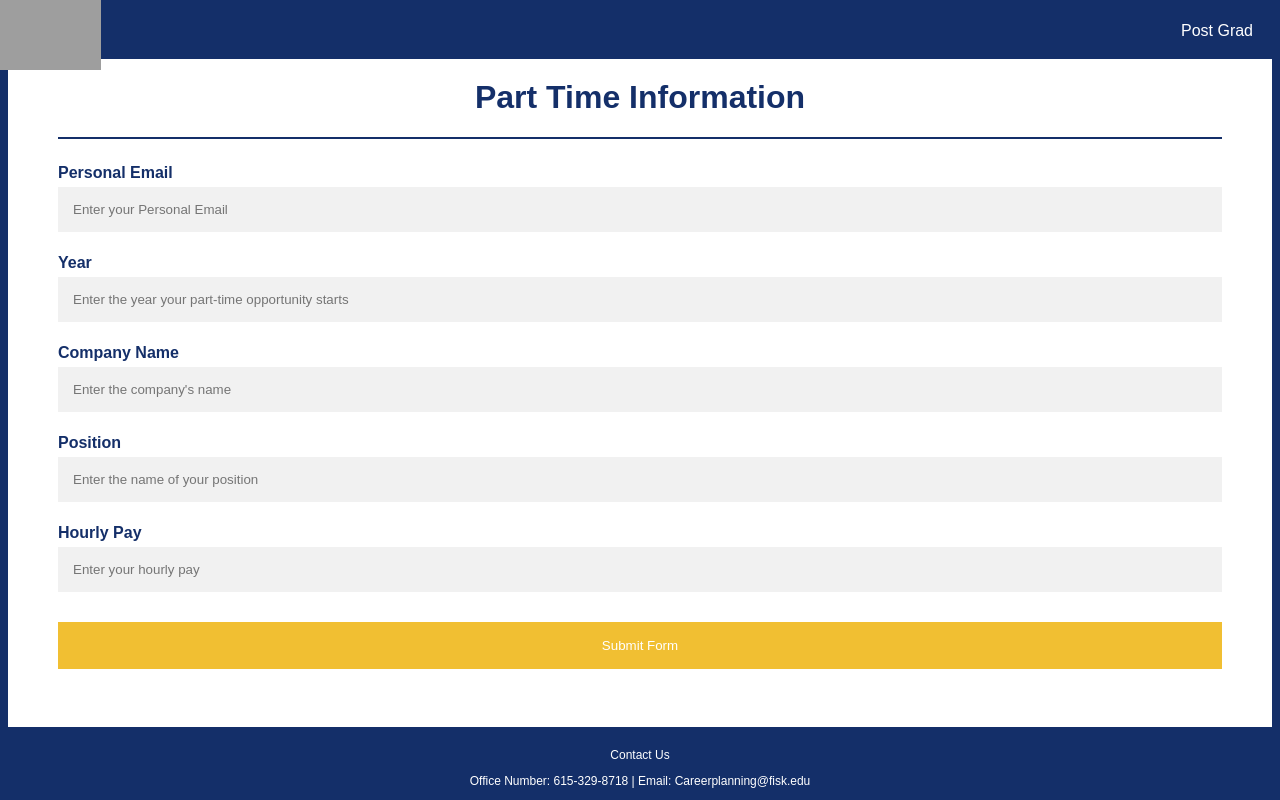
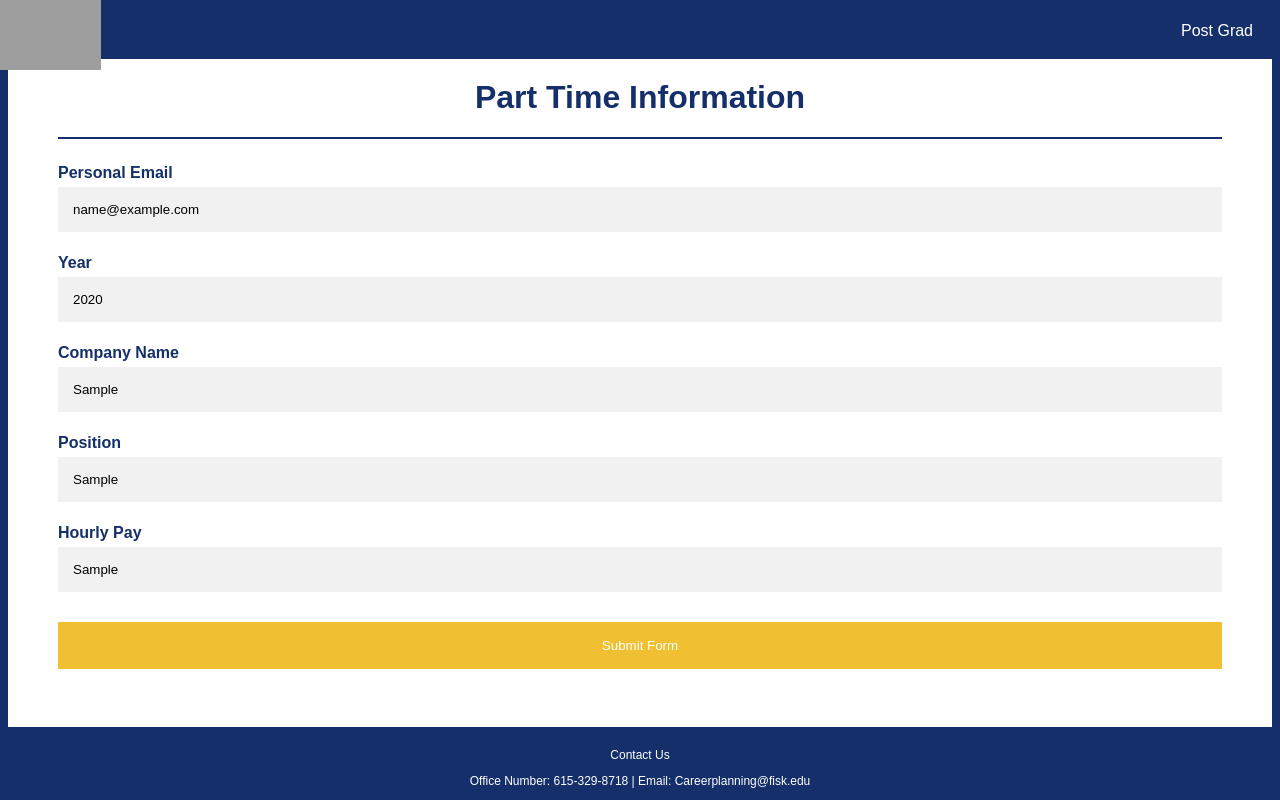
Before and after one commit to kennyadekoya/Datahub, a Flask app: template templates/parttimeForm.html in a window 1280 px wide. Run offline with Flask 2, Linux system fonts and the light colour scheme; the template is opened without the code that fills it: most values are stand-ins (such as "Sample title", 1, 10 or a date in 2020); grey boxes are pictures that could not be loaded.

Commit message:
Update parttimeForm.html

```diff
--- a/templates/parttimeForm.html
+++ b/templates/parttimeForm.html
@@ -154,21 +154,54 @@ form{
 <!--       <label for="email"><b>Fisk Email</b></label>-->
 <!--    <input name = "EMAIL" type="text" placeholder="Enter your Fisk Email" id="email" required>-->
 
-    <label for="personal_email"><b>Personal Email</b></label>
-    <input name = "PERSONAL_EMAIL" type="text" placeholder="Enter your Personal Email" id="personal_email" required>
+     {% if personal_email != "" %}
+    <label for="personal_email1"><b>Personal Email</b></label>
+    <input name = "PERSONAL_EMAIL" type="text" placeholder="Enter your Personal Email" value={{personal_email}} id="personal_email1" required>
+        {%endif%}
 
-      <label for="Year"><b>Year</b></label>
-    <input name = "YEAR" type="text" placeholder="Enter the year your part-time opportunity starts" id="Year" required>
+      {% if personal_email == "" %}
+       <label for="personal_email2"><b>Personal Email</b></label>
+     <input name = "PERSONAL_EMAIL" type="text" placeholder="Enter your Personal Email" id="personal_email2" required>
+        {%endif%}
 
+      {% if year != "" %}
+      <label for="Year1"><b>Year</b></label>
+    <input name = "YEAR" type="text" placeholder="Enter the year of your internship" value={{year}} id="Year1" required>
+    {%endif%}
+      {% if year == "" %}
+      <label for="Year2"><b>Year</b></label>
+    <input name = "YEAR" type="text" placeholder="Enter the year of your internship" id="Year2" required>
+    {%endif%}
 
-  <label for="companyname"><b>Company Name</b></label>
-    <input type="text" placeholder="Enter the company's name" name="COMPANYNAME" id="companyname" required>
+      {% if company_name != "" %}
+  <label for="companyname1"><b>Company Name</b></label>
+    <input type="text" placeholder="Enter the company's name" name="COMPANYNAME" value={{company_name}} id="companyname1" required>
+      {%endif%}
 
-  <label for="position"><b>Position</b></label>
-    <input type="text" placeholder="Enter the name of your position" name="POSITION" id="position" required>
+        {% if company_name == "" %}
+  <label for="companyname2"><b>Company Name</b></label>
+    <input type="text" placeholder="Enter the company's name" name="COMPANYNAME"  id="companyname2" required>
+      {%endif%}
 
-  <label for="pay"><b>Hourly Pay</b></label>
-    <input type="text" placeholder="Enter your hourly pay" name="PAY" id="pay" required>
+   {% if position != "" %}
+  <label for="position1"><b>Position</b></label>
+    <input type="text" placeholder="Enter the name of your position" name="POSITION" value={{position}} id="position1" required>
+  {%endif%}
+
+  {% if position == "" %}
+  <label for="position2"><b>Position</b></label>
+    <input type="text" placeholder="Enter the name of your position" name="POSITION"  id="position2" required>
+  {%endif%}
+
+  {% if pay != "" %}
+  <label for="pay1"><b>Hourly Pay</b></label>
+    <input type="text" placeholder="Enter your Hourly Pay" name="PAY" value={{pay}} id="pay1" required>
+  {%endif%}
+
+  {% if pay == "" %}
+  <label for="pay2"><b>Hourly Pay</b></label>
+    <input type="text" placeholder="Enter your Hourly Pay" name="PAY" id="pay2" required>
+  {%endif%}
 
     <button class="registerbtn">Submit Form</button>
 
```
